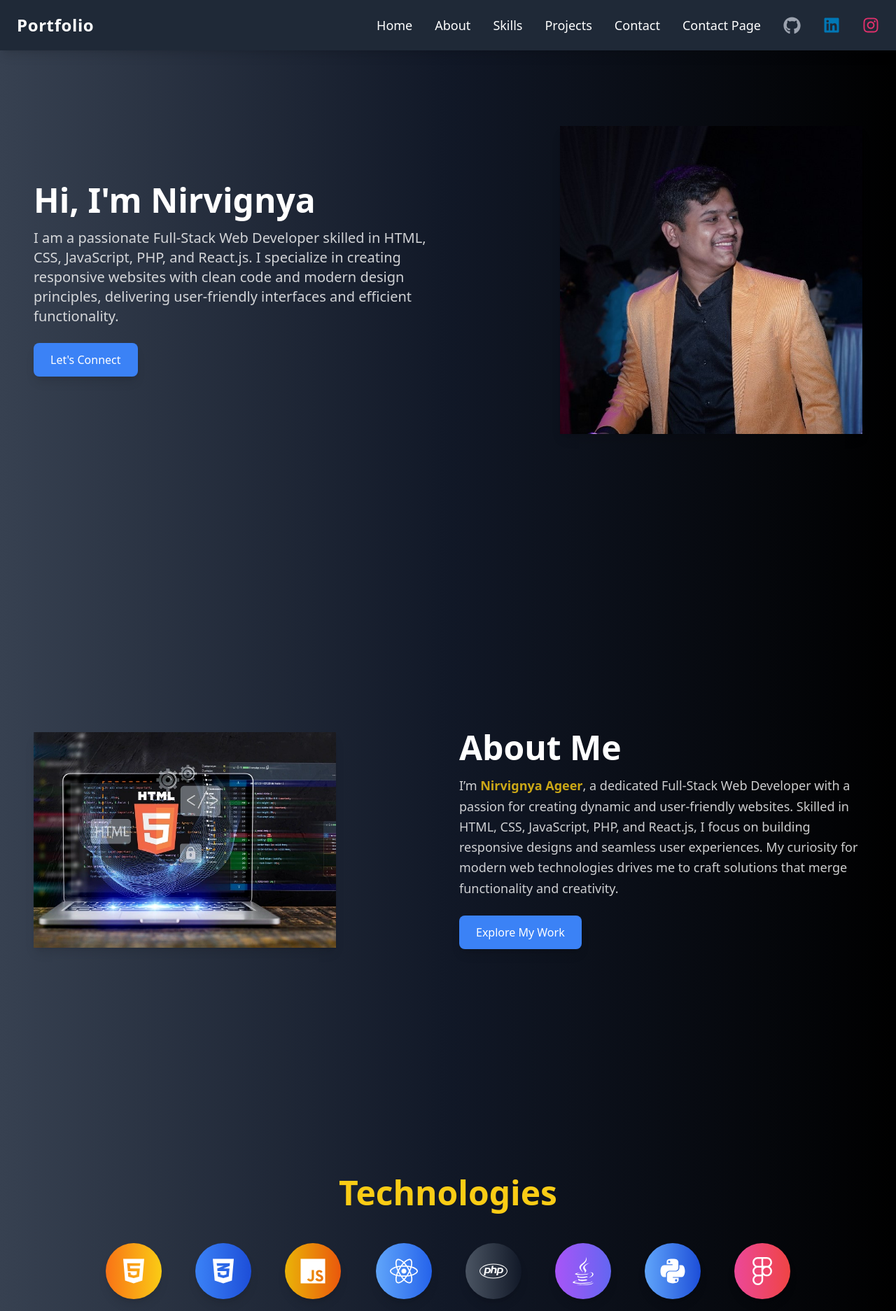
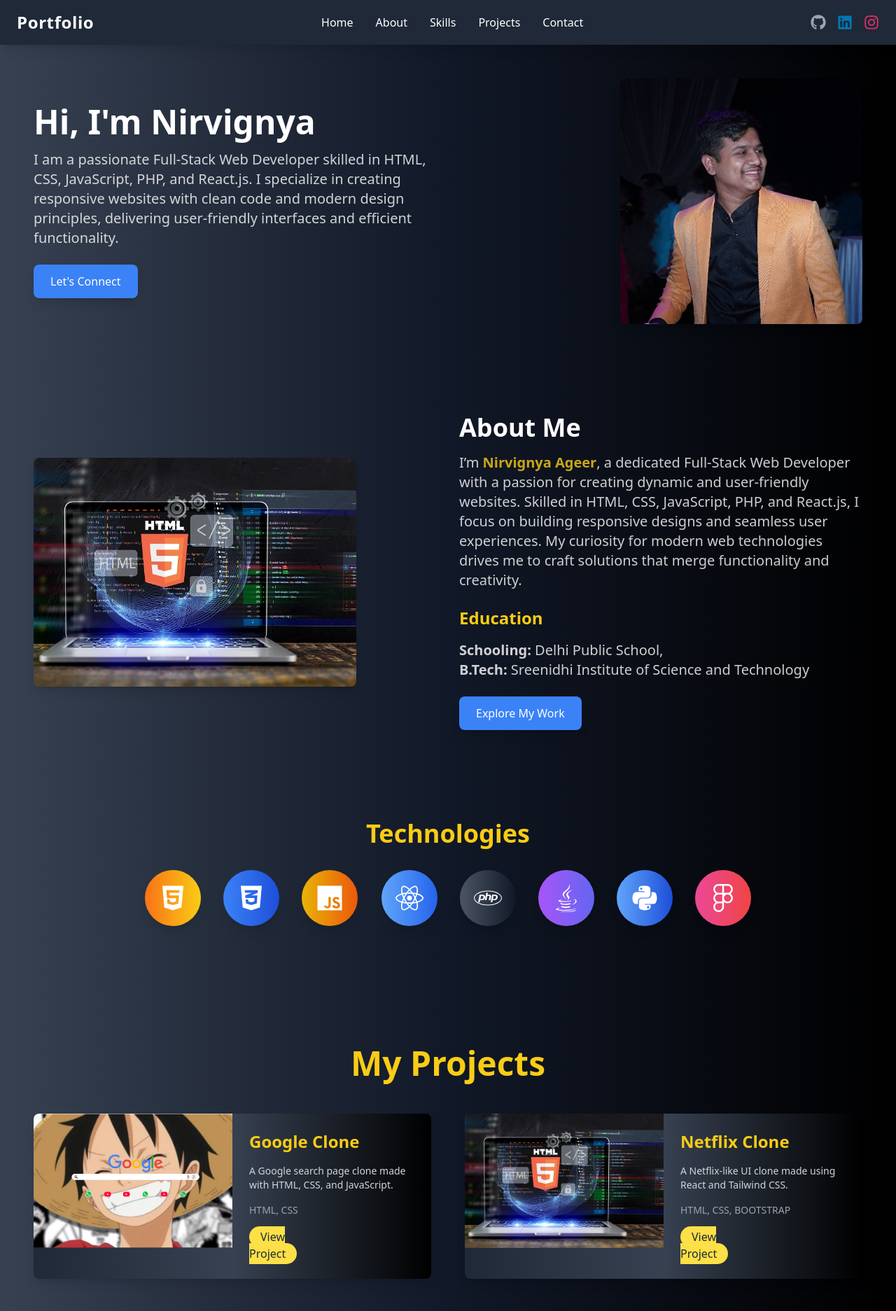
Before and after one commit to Nirvignya09/Nirvignya, a React (Vite) app: page / in a window 1280 px wide. Shown: the top 1873 px of the page at 70% size. Built offline with nearby package versions, Linux system fonts and the light colour scheme.

Commit message:
Your commit message

```diff
--- a/src/App.jsx
+++ b/src/App.jsx
@@ -1,7 +1,7 @@
 import React from "react";
 import { BrowserRouter as Router, Routes, Route } from "react-router-dom";
 import Home from "./components/Home";
-import ContactPage from "./components/ContactPage";
+import ContactPage from "./components/Contactpage";
 
 function App() {
   return (
--- a/src/components/About.jsx
+++ b/src/components/About.jsx
@@ -3,7 +3,7 @@
 
 function About() {
   return (
-    <section className="h-screen bg-gradient-to-r from-gray-700 via-gray-900 to-black flex items-center">
+    <section className="bg-gradient-to-r from-gray-700 via-gray-900 to-black py-16" id="about">
       <div className="container mx-auto flex flex-col lg:flex-row items-center px-6 lg:px-12 gap-8">
         {/* Left Side: Image */}
         <motion.div
@@ -15,7 +15,7 @@
           <img
             src="/images/about.png" // Replace with your image URL
             alt="About Me"
-            className=" shadow-lg w-3/4 lg:w-3/2 hover:scale-105 transition"
+            className="w-3/4 sm:w-2/3 lg:w-4/5 rounded-lg shadow-lg hover:scale-105 transition"
           />
         </motion.div>
 
@@ -26,12 +26,27 @@
           animate={{ opacity: 1, x: 0 }}
           transition={{ duration: 1 }}
         >
-          <h2 className="text-4xl sm:text-5xl font-bold mb-4">
-            About Me
-          </h2>
-          <p className="text-lg opacity-80 leading-relaxed">
-            I’m <span className="text-yellow-400 font-bold">Nirvignya Ageer</span>, a dedicated Full-Stack Web Developer with a passion for creating dynamic and user-friendly websites. Skilled in HTML, CSS, JavaScript, PHP, and React.js, I focus on building responsive designs and seamless user experiences. My curiosity for modern web technologies drives me to craft solutions that merge functionality and creativity.
+          <h2 className="text-3xl sm:text-4xl font-bold mb-4">About Me</h2>
+          <p className="text-lg sm:text-xl opacity-80 leading-relaxed">
+            I’m{" "}
+            <span className="text-yellow-400 font-bold">Nirvignya Ageer</span>, a
+            dedicated Full-Stack Web Developer with a passion for creating
+            dynamic and user-friendly websites. Skilled in HTML, CSS,
+            JavaScript, PHP, and React.js, I focus on building responsive
+            designs and seamless user experiences. My curiosity for modern web
+            technologies drives me to craft solutions that merge functionality
+            and creativity.
           </p>
+
+          {/* Education Section */}
+          <div className="mt-6">
+            <h3 className="text-2xl font-semibold text-yellow-400 mb-4">Education</h3>
+            <p className="text-lg sm:text-xl opacity-80 leading-relaxed">
+              <span className="font-bold">Schooling:</span> Delhi Public School, <br />
+              <span className="font-bold">B.Tech:</span> Sreenidhi Institute of Science and Technology
+            </p>
+          </div>
+
           <a
             href="#projects"
             className="inline-block mt-6 px-6 py-3 bg-blue-500 text-white font-medium rounded-lg shadow-lg hover:bg-blue-600 hover:scale-105 transition"
--- a/src/components/Footer.jsx
+++ b/src/components/Footer.jsx
@@ -3,10 +3,10 @@
 
 function Footer() {
   return (
-    <footer className="bg-gradient-to-r from-gray-900 via-gray-800 to-black py-8 px-6 lg:px-12">
-      <div className="max-w-4xl mx-auto flex items-center justify-center text-gray-300 space-x-4">
+    <footer className="bg-gradient-to-r from-gray-900 via-gray-800 to-black py-6 px-4 lg:px-12">
+      <div className="max-w-4xl mx-auto flex flex-col sm:flex-row items-center justify-center text-gray-300 space-y-4 sm:space-y-0 sm:space-x-4">
         {/* Text */}
-        <div className="text-lg text-gray-400">
+        <div className="text-sm sm:text-lg text-gray-400">
           <p>© 2024 Nirvignya Ageer. All rights reserved.</p>
         </div>
 
--- a/src/components/Hero.jsx
+++ b/src/components/Hero.jsx
@@ -1,10 +1,9 @@
-// import Gana from "./assets/gana.jpg";
 import React from "react";
 import { motion } from "framer-motion";
 
 function Hero() {
   return (
-    <section className="h-screen bg-gradient-to-r from-gray-700 via-gray-900 to-black flex items-center">
+    <section className="bg-gradient-to-r from-gray-700 via-gray-900 to-black py-16 mt-12">
       <div className="container mx-auto flex flex-col lg:flex-row items-center px-6 lg:px-12 gap-8">
         {/* Left Side: Text Content */}
         <motion.div
@@ -13,11 +12,14 @@
           animate={{ opacity: 1, x: 0 }}
           transition={{ duration: 1 }}
         >
-          <h1 className="text-2xl sm:text-5xl font-bold">
+          <h1 className="text-3xl sm:text-4xl lg:text-5xl font-bold">
             Hi, I'm Nirvignya
           </h1>
-          <p className="mt-4 text-xl opacity-80">
-          I am a passionate Full-Stack Web Developer skilled in HTML, CSS, JavaScript, PHP, and React.js. I specialize in creating responsive websites with clean code and modern design principles, delivering user-friendly interfaces and efficient functionality.
+          <p className="mt-4 text-lg sm:text-xl opacity-80">
+            I am a passionate Full-Stack Web Developer skilled in HTML, CSS,
+            JavaScript, PHP, and React.js. I specialize in creating responsive
+            websites with clean code and modern design principles, delivering
+            user-friendly interfaces and efficient functionality.
           </p>
           <a
             href="#contact"
@@ -37,7 +39,7 @@
           <img
             src="/images/gana.jpg" // Replace with your image URL
             alt="Nirvignya Ageer"
-            className=" shadow-lg w-3/4 lg:w-3/2 hover:scale-105 transition w-300px"
+            className="w-2/3 sm:w-1/2 lg:w-3/5 rounded-lg shadow-lg hover:scale-105 transition"
           />
         </motion.div>
       </div>
--- a/src/components/Home.jsx
+++ b/src/components/Home.jsx
@@ -5,30 +5,21 @@
 import Skills from "./Skills";
 import Projects from "./Projects";
 import Footer from "./Footer";
+import ContactForm from "./Contactpage";
 
 function Home() {
   return (
     <div>
-      <section id="navbar">
       <Navbar />
+      <Hero />
+      <About />
+      <Skills />
+      <Projects />
+      {/* Add the Contact Form Section */}
+      <section id="contact">
+        <ContactForm />
       </section>
-
-      {/* Sections */}
-      <section id="hero">
-        <Hero />
-      </section>
-      <section id="about">
-        <About />
-      </section>
-      <section id="skills">
-        <Skills />
-      </section>
-      <section id="projects">
-        <Projects />
-      </section>
-      <section id="contact">
-        <Footer />
-      </section>
+      <Footer />
     </div>
   );
 }
--- a/src/components/Navbar.jsx
+++ b/src/components/Navbar.jsx
@@ -1,5 +1,4 @@
 import React from "react";
-import { Link } from "react-router-dom";
 import { FaGithub, FaLinkedin, FaInstagram } from "react-icons/fa";
 
 function Navbar() {
@@ -12,12 +11,14 @@
 
   return (
     <nav className="fixed top-0 left-0 right-0 bg-gray-800 text-white shadow-lg z-50">
-      <div className="container mx-auto px-6 py-5 flex justify-between items-center">
+      <div className="container mx-auto px-4 sm:px-6 py-4 flex justify-between items-center">
         {/* Logo */}
-        <h1 className="text-2xl font-bold tracking-wide">Portfolio</h1>
+        <h1 className="text-xl sm:text-2xl font-bold tracking-wide">
+          Portfolio
+        </h1>
 
         {/* Links */}
-        <ul className="flex space-x-8 items-center text-lg font-medium">
+        <ul className="hidden sm:flex space-x-6 md:space-x-8 items-center text-sm sm:text-base font-medium">
           <li>
             <button
               onClick={scrollToTop}
@@ -46,46 +47,37 @@
               Contact
             </a>
           </li>
-          <li>
-            <Link to="/contact" className="hover:text-yellow-400 transition">
-              Contact Page
-            </Link>
-          </li>
+        </ul>
 
         {/* Social Media Icons */}
-          <li>
+        <div className="flex space-x-4 items-center">
           <a
             href="https://github.com/Nirvignya09"
             target="_blank"
             rel="noopener noreferrer"
-              className="text-gray-400 hover:text-yellow-400 transition-all"
+            className="text-gray-400 hover:text-yellow-400 transition"
           >
-              <FaGithub size={25} />
+            <FaGithub size={22} />
           </a>
-          </li>
-          <li>
           <a
             href="https://linkedin.com/in/your-username"
             target="_blank"
             rel="noopener noreferrer"
-              className="text-2xl hover:scale-110 transform transition"
+            className="hover:scale-110 transform transition"
             style={{ color: "#0077b5" }}
           >
-              <FaLinkedin />
+            <FaLinkedin size={22} />
           </a>
-          </li>
-          <li>
           <a
             href="https://instagram.com/your-username"
             target="_blank"
             rel="noopener noreferrer"
-              className="text-2xl hover:scale-110 transform transition"
+            className="hover:scale-110 transform transition"
             style={{ color: "#e1306c" }}
           >
-              <FaInstagram />
+            <FaInstagram size={22} />
           </a>
-          </li>
-        </ul>
+        </div>
       </div>
     </nav>
   );
--- a/src/components/Projects.jsx
+++ b/src/components/Projects.jsx
@@ -34,7 +34,7 @@
   ];
 
   return (
-    <section className="bg-gradient-to-r from-gray-700 via-gray-900 to-black py-20 px-6 lg:px-12">
+    <section className="bg-gradient-to-r from-gray-700 via-gray-900 to-black py-16 px-6 lg:px-12" id="projects">
       {/* Heading */}
       <motion.h2
         className="text-5xl font-bold text-yellow-400 text-center mb-12"
@@ -56,25 +56,27 @@
             transition={{ duration: 0.6, delay: index * 0.2 }}
           >
             {/* Image */}
-            <div className="w-full sm:w-1/2 h-48 sm:h-auto">
+            <div className="w-full sm:w-1/2 h-36 sm:h-48"> {/* Decreased height of the image container */}
               <img
                 src={project.imageUrl}
                 alt={project.title}
-                className="w-full h-full object-cover rounded-t-lg sm:rounded-l-lg"
+                className="w-full h-full object-cover" // Ensures image covers the entire left side of the card
               />
             </div>
 
             {/* Text */}
-            <div className="p-6 sm:p-8 flex flex-col justify-between sm:w-1/2">
+            <div className="p-4 sm:p-6 flex flex-col justify-between sm:w-1/2"> {/* Reduced padding */}
               <h3 className="text-2xl font-semibold text-yellow-400 mb-4">{project.title}</h3>
               <p className="text-gray-300 text-sm mb-4">{project.description}</p>
               <p className="text-gray-400 text-sm mb-4">{project.tech}</p>
-              <div className="w-1/2"><a
-                href={project.link}
-                className="bg-yellow-300 text-gray-800 px-4 py-1 rounded-full hover:bg-yellow-500 transition-all w-25"
-              >
-                View Project
-              </a></div>
+              <div className="w-full sm:w-1/2">
+                <a
+                  href={project.link}
+                  className="bg-yellow-300 text-gray-800 px-4 py-1 rounded-full hover:bg-yellow-500 transition-all w-full sm:w-auto"
+                >
+                  View Project
+                </a>
+              </div>
             </div>
           </motion.div>
         ))}
--- a/src/components/Skills.jsx
+++ b/src/components/Skills.jsx
@@ -1,13 +1,13 @@
 import React from "react";
 import { motion } from "framer-motion";
-import { FaHtml5, FaCss3Alt, FaJs, FaReact, FaPhp, FaJava, FaPython, FaFigma } from "react-icons/fa"; // Importing react-icons
+import { FaHtml5, FaCss3Alt, FaJs, FaReact, FaPhp, FaJava, FaPython, FaFigma } from "react-icons/fa";
 
 function Skills() {
   return (
-    <section className="bg-gradient-to-r from-gray-700 via-gray-900 to-black py-20 px-6 lg:px-12">
+    <section className="bg-gradient-to-r from-gray-700 via-gray-900 to-black py-16" id="skills">
       {/* Heading */}
       <motion.h2
-        className="text-5xl font-bold text-yellow-400 text-center mb-12"
+        className="text-4xl font-bold text-yellow-400 text-center mb-8"
         initial={{ opacity: 0, y: -20 }}
         animate={{ opacity: 1, y: 0 }}
         transition={{ duration: 0.8 }}
@@ -16,126 +16,35 @@
       </motion.h2>
 
       {/* Skills Icons */}
-      <div className="container mx-auto flex flex-wrap justify-center gap-12">
-        {/* HTML */}
+      <div className="container mx-auto flex flex-wrap justify-center gap-8 px-4 sm:px-8">
+        {/* Skill Items */}
+        {[
+          { icon: <FaHtml5 size={40} />, label: "HTML", gradient: "from-orange-500 to-yellow-400" },
+          { icon: <FaCss3Alt size={40} />, label: "CSS", gradient: "from-blue-500 to-blue-700" },
+          { icon: <FaJs size={40} />, label: "JavaScript", gradient: "from-yellow-500 to-orange-600" },
+          { icon: <FaReact size={40} />, label: "React", gradient: "from-blue-400 to-blue-600" },
+          { icon: <FaPhp size={40} />, label: "PHP", gradient: "from-gray-600 to-gray-900" },
+          { icon: <FaJava size={40} />, label: "Java", gradient: "from-purple-500 to-indigo-500" },
+          { icon: <FaPython size={40} />, label: "Python", gradient: "from-blue-400 to-blue-700" },
+          { icon: <FaFigma size={40} />, label: "Figma", gradient: "from-pink-500 to-red-500" },
+        ].map((skill, index) => (
           <motion.div
+            key={index}
             className="text-center text-white hover:text-yellow-400 transition relative group"
             initial={{ opacity: 0, scale: 0.8 }}
             animate={{ opacity: 1, scale: 1 }}
-          transition={{ duration: 0.6 }}
+            transition={{ duration: 0.5 + index * 0.2 }}
           >
-          <div className="w-20 h-20 mb-6 bg-gradient-to-r from-orange-500 to-yellow-400 rounded-full flex items-center justify-center shadow-lg hover:scale-105 transition">
-            <FaHtml5 size={40} />
+            <div
+              className={`w-16 h-16 sm:w-20 sm:h-20 mb-4 bg-gradient-to-r ${skill.gradient} rounded-full flex items-center justify-center shadow-lg hover:scale-105 transition`}
+            >
+              {skill.icon}
             </div>
-          <p className="opacity-0 group-hover:opacity-100 transition-opacity duration-300 mt-4 text-lg">
-            HTML
+            <p className="opacity-0 group-hover:opacity-100 transition-opacity duration-300 mt-2 text-base sm:text-lg">
+              {skill.label}
             </p>
           </motion.div>
-
-        {/* CSS */}
-        <motion.div
-          className="text-center text-white hover:text-yellow-400 transition relative group"
-          initial={{ opacity: 0, scale: 0.8 }}
-          animate={{ opacity: 1, scale: 1 }}
-          transition={{ duration: 0.8 }}
-        >
-          <div className="w-20 h-20 mb-6 bg-gradient-to-r from-blue-500 to-blue-700 rounded-full flex items-center justify-center shadow-lg hover:scale-105 transition">
-            <FaCss3Alt size={40} />
-          </div>
-          <p className="opacity-0 group-hover:opacity-100 transition-opacity duration-300 mt-4 text-lg">
-            CSS
-          </p>
-        </motion.div>
-
-        {/* JavaScript */}
-        <motion.div
-          className="text-center text-white hover:text-yellow-400 transition relative group"
-          initial={{ opacity: 0, scale: 0.8 }}
-          animate={{ opacity: 1, scale: 1 }}
-          transition={{ duration: 1 }}
-        >
-          <div className="w-20 h-20 mb-6 bg-gradient-to-r from-yellow-500 to-orange-600 rounded-full flex items-center justify-center shadow-lg hover:scale-105 transition">
-            <FaJs size={40} />
-          </div>
-          <p className="opacity-0 group-hover:opacity-100 transition-opacity duration-300 mt-4 text-lg">
-            JavaScript
-          </p>
-        </motion.div>
-
-        {/* React */}
-        <motion.div
-          className="text-center text-white hover:text-yellow-400 transition relative group"
-          initial={{ opacity: 0, scale: 0.8 }}
-          animate={{ opacity: 1, scale: 1 }}
-          transition={{ duration: 1.2 }}
-        >
-          <div className="w-20 h-20 mb-6 bg-gradient-to-r from-blue-400 to-blue-600 rounded-full flex items-center justify-center shadow-lg hover:scale-105 transition">
-            <FaReact size={40} />
-          </div>
-          <p className="opacity-0 group-hover:opacity-100 transition-opacity duration-300 mt-4 text-lg">
-            React
-          </p>
-        </motion.div>
-
-        {/* PHP */}
-        <motion.div
-          className="text-center text-white hover:text-yellow-400 transition relative group"
-          initial={{ opacity: 0, scale: 0.8 }}
-          animate={{ opacity: 1, scale: 1 }}
-          transition={{ duration: 1.4 }}
-        >
-          <div className="w-20 h-20 mb-6 bg-gradient-to-r from-gray-600 to-gray-900 rounded-full flex items-center justify-center shadow-lg hover:scale-105 transition">
-            <FaPhp size={40} />
-          </div>
-          <p className="opacity-0 group-hover:opacity-100 transition-opacity duration-300 mt-4 text-lg">
-            PHP
-          </p>
-        </motion.div>
-
-        {/* Java */}
-        <motion.div
-          className="text-center text-white hover:text-yellow-400 transition relative group"
-          initial={{ opacity: 0, scale: 0.8 }}
-          animate={{ opacity: 1, scale: 1 }}
-          transition={{ duration: 1.6 }}
-        >
-          <div className="w-20 h-20 mb-6 bg-gradient-to-r from-purple-500 to-indigo-500 rounded-full flex items-center justify-center shadow-lg hover:scale-105 transition">
-            <FaJava size={40} />
-          </div>
-          <p className="opacity-0 group-hover:opacity-100 transition-opacity duration-300 mt-4 text-lg">
-            Java
-          </p>
-        </motion.div>
-
-        {/* Python */}
-        <motion.div
-          className="text-center text-white hover:text-yellow-400 transition relative group"
-          initial={{ opacity: 0, scale: 0.8 }}
-          animate={{ opacity: 1, scale: 1 }}
-          transition={{ duration: 1.8 }}
-        >
-          <div className="w-20 h-20 mb-6 bg-gradient-to-r from-blue-400 to-blue-700 rounded-full flex items-center justify-center shadow-lg hover:scale-105 transition">
-            <FaPython size={40} />
-          </div>
-          <p className="opacity-0 group-hover:opacity-100 transition-opacity duration-300 mt-4 text-lg">
-            Python
-          </p>
-        </motion.div>
-
-        {/* Figma */}
-        <motion.div
-          className="text-center text-white hover:text-yellow-400 transition relative group"
-          initial={{ opacity: 0, scale: 0.8 }}
-          animate={{ opacity: 1, scale: 1 }}
-          transition={{ duration: 2 }}
-        >
-          <div className="w-20 h-20 mb-6 bg-gradient-to-r from-pink-500 to-red-500 rounded-full flex items-center justify-center shadow-lg hover:scale-105 transition">
-            <FaFigma size={40} />
-          </div>
-          <p className="opacity-0 group-hover:opacity-100 transition-opacity duration-300 mt-4 text-lg">
-            Figma
-          </p>
-        </motion.div>
+        ))}
       </div>
     </section>
   );
```
Also changed, not shown: src/components/Contactpage.jsx (+69 -67 lines). Lines whose indentation alone changed are shown as unchanged.
